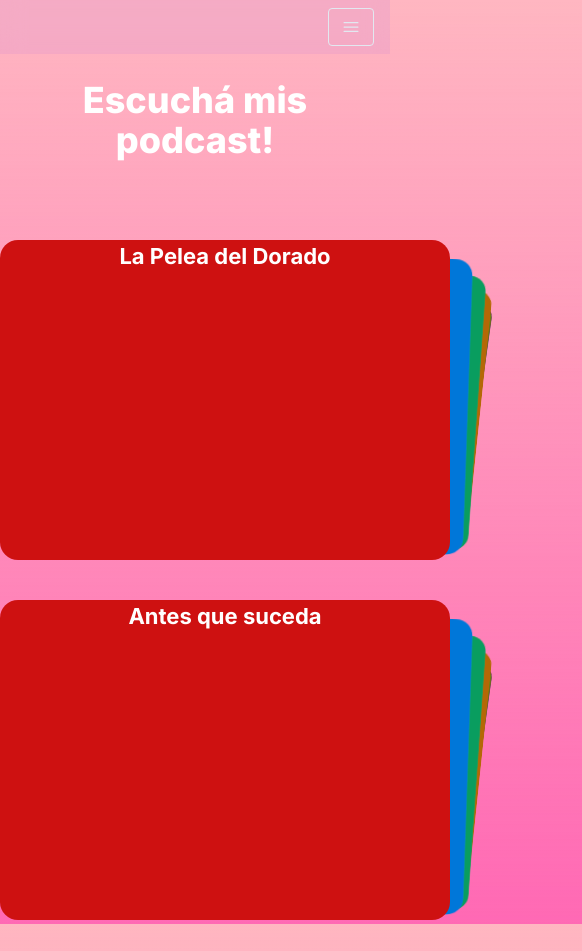
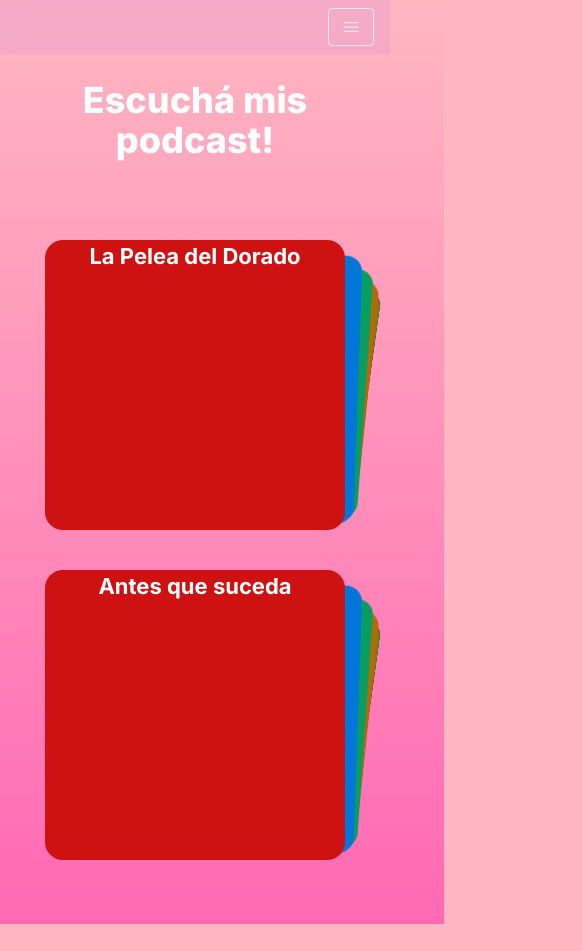
Before and after one commit to ignaciochiappero/jazmindfinton, a Next.js app: page /podcast in a window 390 px wide. Shown: the whole page, 582 px wide, since content can reach past the window. After the commit the page ends 924 px from the top, so only its background shows below. Built offline with nearby package versions, Linux system fonts and the light colour scheme.

Commit message:
arreglo swipper

```diff
--- a/src/app/globals.css
+++ b/src/app/globals.css
@@ -47,8 +47,8 @@ html {
 
 @media (max-width: 640px) { /* Breakpoint para pantallas móviles */
   .swiper {
-    width: 450px;
-    height: 320px;
+    width: 300px;
+    height: 290px;
   }
 }
 
```
